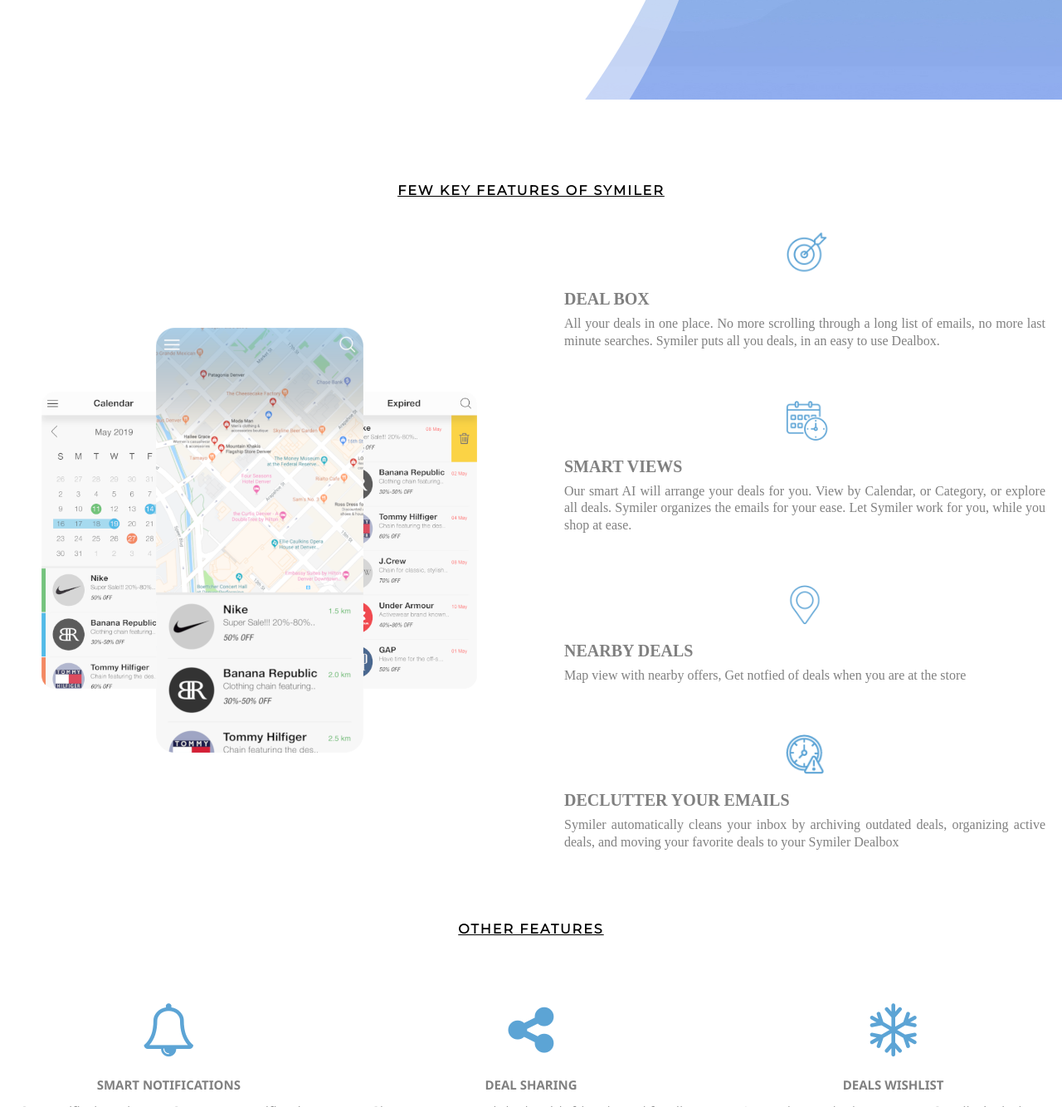
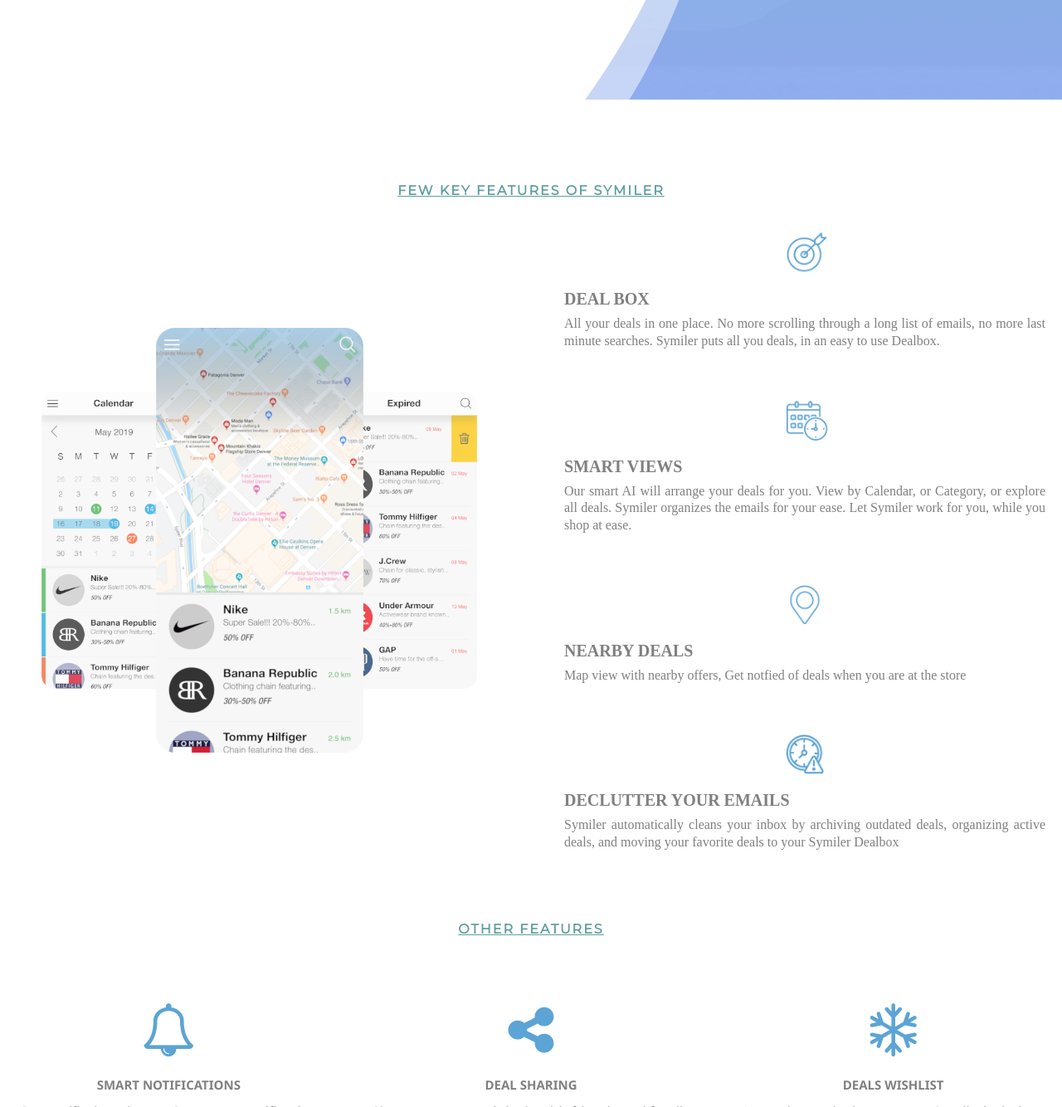
Before and after one commit to IdeaForLife/symiler, a plain HTML site: page index.html in a window 1280 px wide. Shown: the part 680-2014 px from the top of the page at 83% size. Drawn offline with nearby package versions, Linux system fonts and the light colour scheme.

Commit message:
changed color

```diff
--- a/index.html
+++ b/index.html
@@ -68,7 +68,7 @@
     <div class="features" id="keyfeatures" style="backgrou color: #e6ebea">
 
         <div class="featureheading text-center">
-            <p style="width: 100%; color:black; font-weight: 800; letter-spacing: 2px; text-decoration: underline;"> FEW KEY FEATURES OF SYMILER
+            <p style="width: 100%; color:cadetblue; font-weight: 800; letter-spacing: 2px; text-decoration: underline;"> FEW KEY FEATURES OF SYMILER
                 <p>
         </div>
 
@@ -113,7 +113,7 @@
 
     <div style="width: 100%; margin-top: 50px; color:gray" class="addFeatures">
         <div class="featureheading text-center">
-            <p style="width: 100%; color:black; font-weight: 800; letter-spacing: 2px; text-decoration: underline;"> OTHER FEATURES
+            <p style="width: 100%; color:cadetblue; font-weight: 800; letter-spacing: 2px; text-decoration: underline;"> OTHER FEATURES
                 <p>
         </div>
 
```
